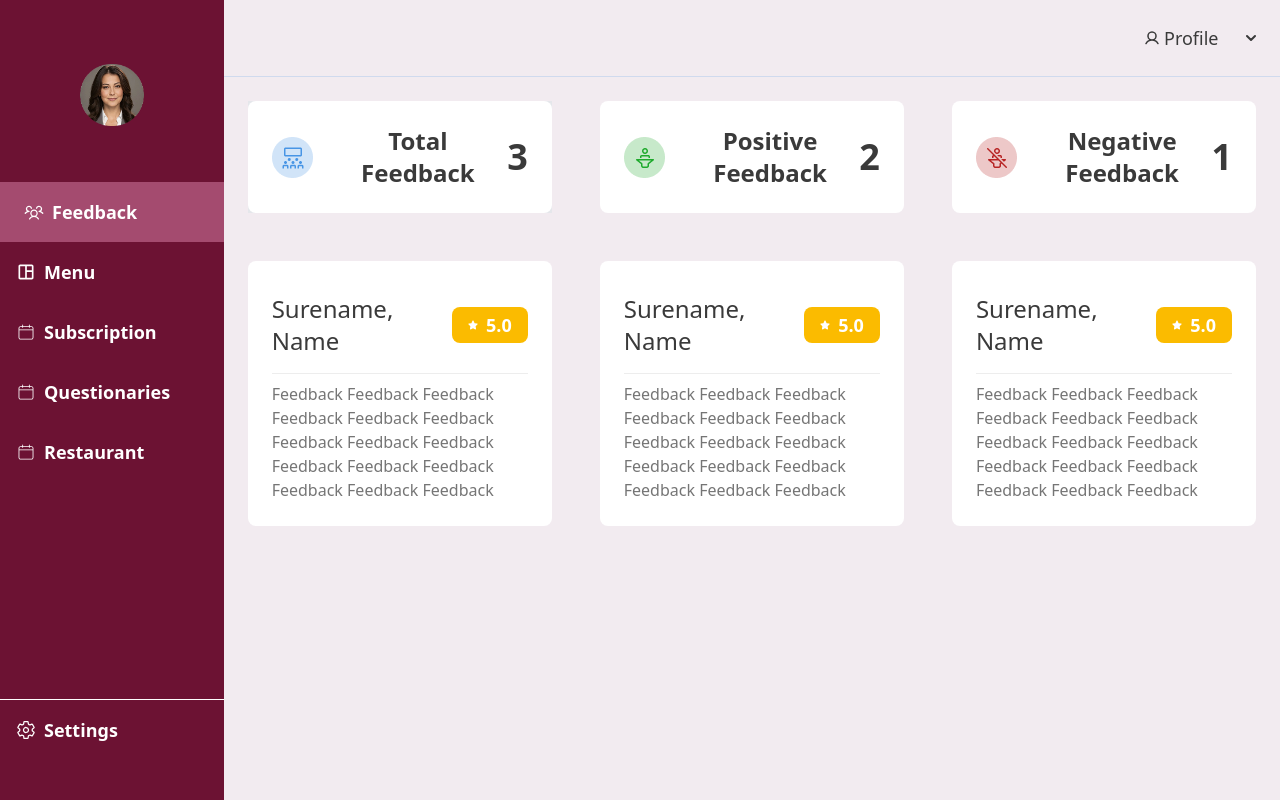
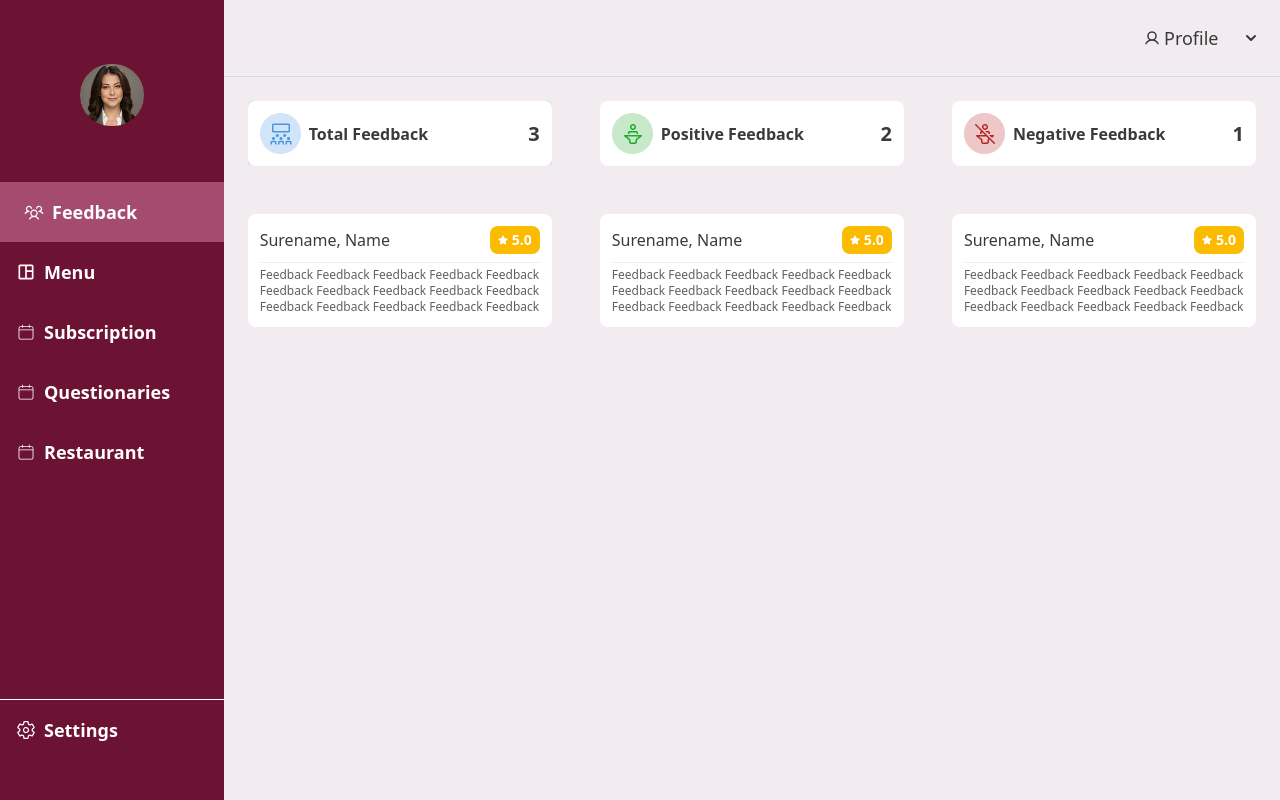
Before and after one commit to PeaceOloruntoba/nikita, a React (Vite) app: page /feedback in a window 1280 px wide. Built offline with nearby package versions, Linux system fonts and the light colour scheme.

Commit message:
Update Feedback.jsx

```diff
--- a/src/components/Feedback.jsx
+++ b/src/components/Feedback.jsx
@@ -4,15 +4,15 @@ import { FaStar } from "react-icons/fa6";
 export function FeedbackTitleCard({ card }) {
   return (
     <div
-      className="flex items-center justify-center font-semibold text-2xl"
+      className="flex items-center justify-center font-semibold text-md"
       key={card?.id}
     >
-      <div className="p-6 rounded-lg flex w-full items-center justify-between bg-white">
-        <div className="flex items-center justify-center gap-4">
+      <div className="p-3 rounded-lg flex w-full items-center justify-between bg-white">
+        <div className="flex items-center justify-center gap-2">
           {card?.icon}
           <span>{card?.name}</span>
         </div>
-        <span className="text-4xl">{card?.value}</span>
+        <span className="text-xl">{card?.value}</span>
       </div>
     </div>
   );
@@ -21,20 +21,20 @@ export function FeedbackTitleCard({ card }) {
 export function FeedbackCard({ card }) {
   return (
     <div
-      className="p-6 rounded-lg flex flex-col w-full  items-center justify-between bg-white"
+      className="p-3 rounded-lg flex flex-col w-full items-center justify-between bg-white"
       key={card?.id}
     >
-      <div className="flex items-center justify-between py-2 w-full">
-        <span className="text-[#3a3a3a] text-2xl font-medium">
+      <div className="flex items-center justify-between pb-1 w-full">
+        <span className="text-[#3a3a3a] text-md font-medium">
           {card?.firstName}, {card?.lastName}
         </span>
-        <span className="bg-[#FBBB00] px-4 py-1 text-white rounded-lg text-lg font-semibold flex items-center justify-center gap-2">
+        <span className="bg-[#FBBB00] px-2 py-1 text-white rounded-lg text-sm font-semibold flex items-center justify-center gap-1">
           <FaStar size={10} />
           {card?.stars}.0
         </span>
       </div>
-      <hr className="w-full border-[#EDEDED] my-2" />
-      <span className="text-[#3a3a3a]/70">{card?.feedback}</span>
+      <hr className="w-full border-[#EDEDED] my-1" />
+      <span className="text-[#3a3a3a]/80 text-xs">{card?.feedback}</span>
     </div>
   );
 }
```
